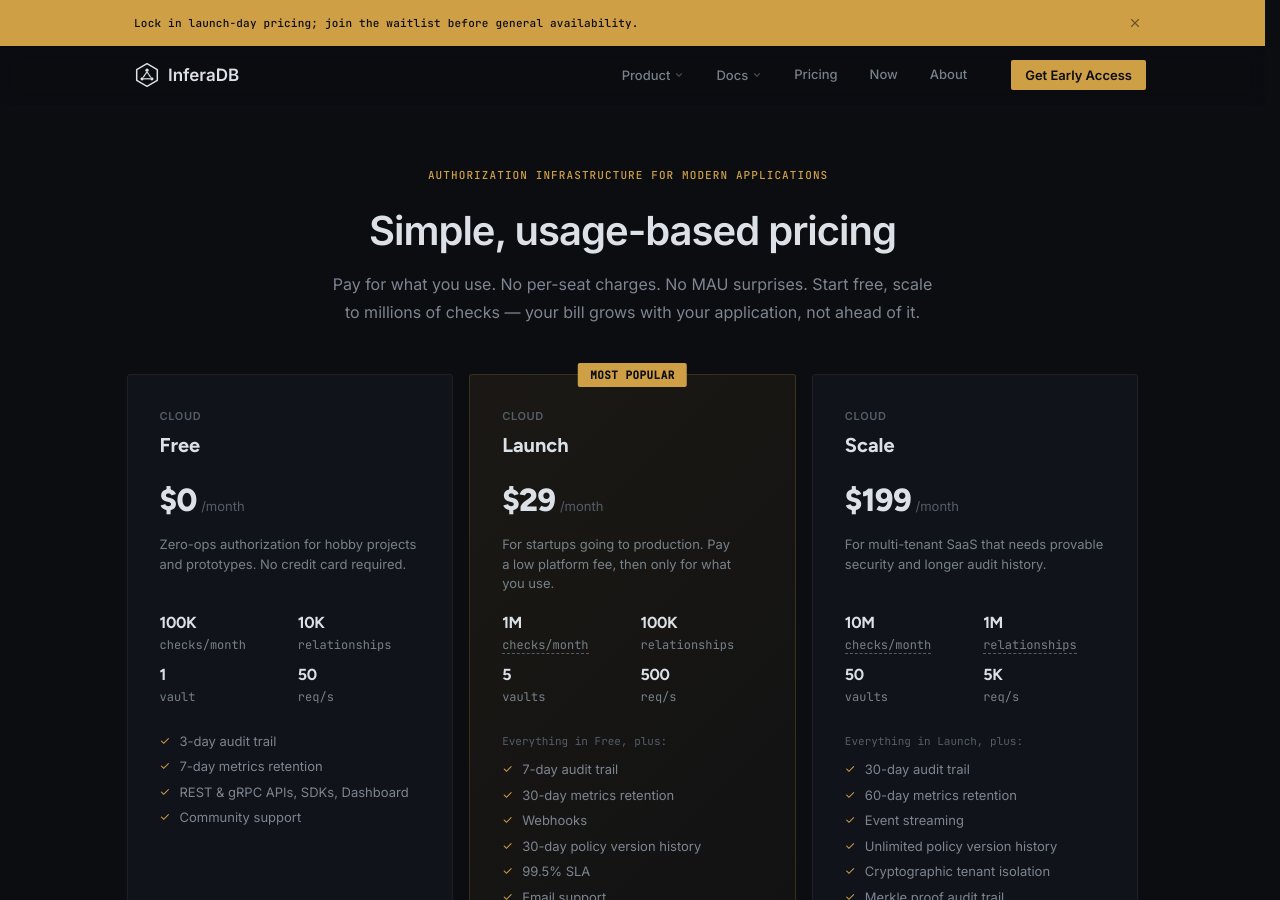
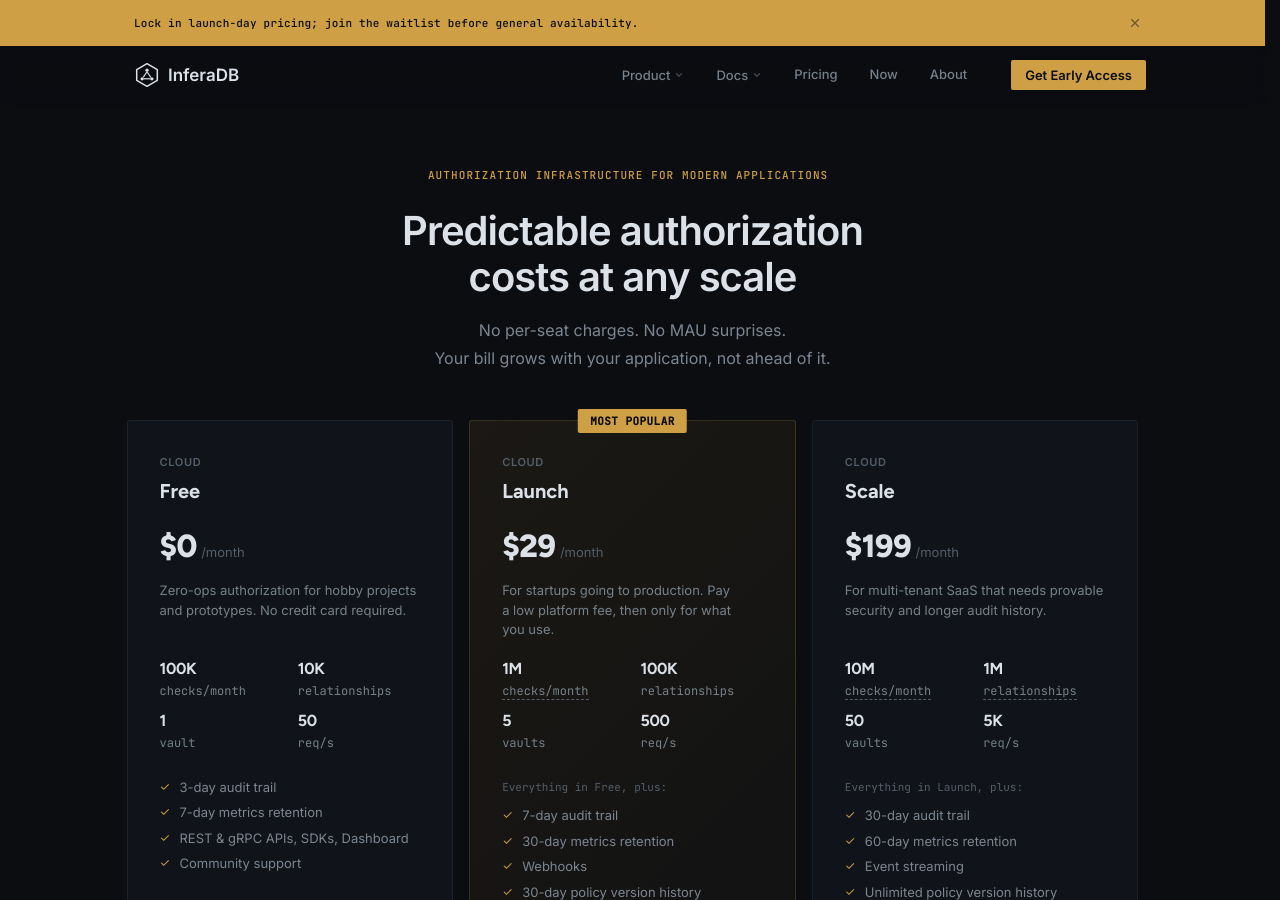
Before and after one commit to inferadb/site, a Jekyll site: the page built from pricing.html, in a window 1280 px wide and 900 px high. Built offline with Jekyll 4.4.1, drawn with Linux system fonts in a browser that asks for light colours.

Commit message:
feat: pricing page updates

```diff
--- a/pricing.html
+++ b/pricing.html
@@ -9,10 +9,10 @@
     <div class="container">
         <div class="pricing-header">
             <span class="hero-eyebrow">Authorization infrastructure for modern applications</span>
-            <h1>Simple, usage-based pricing</h1>
+            <h1>Predictable authorization costs at any scale</h1>
             <p>
-                Pay for what you use. No per-seat charges. No MAU surprises.
-                Start free, scale to millions of checks — your bill grows
+                No per-seat charges. No MAU surprises.<br />
+                Your bill grows
                 with your application, not ahead of it.
             </p>
         </div>
```
